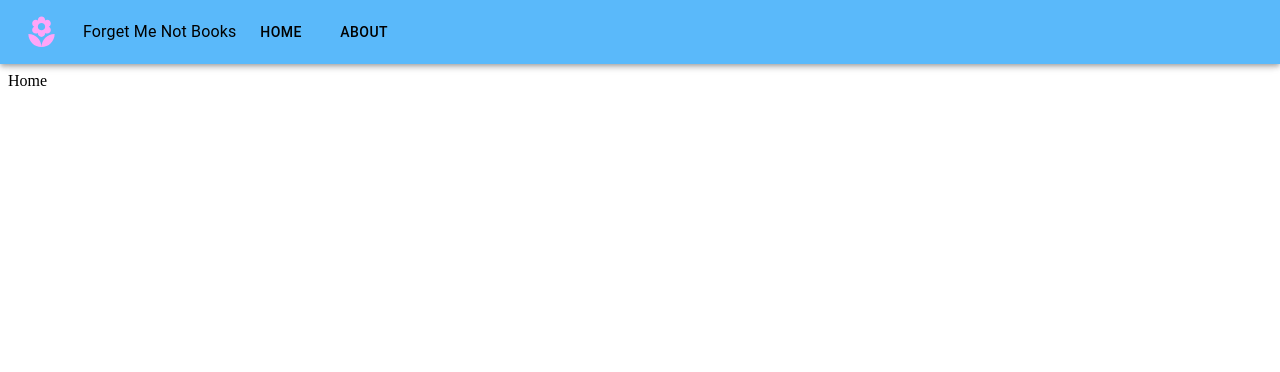
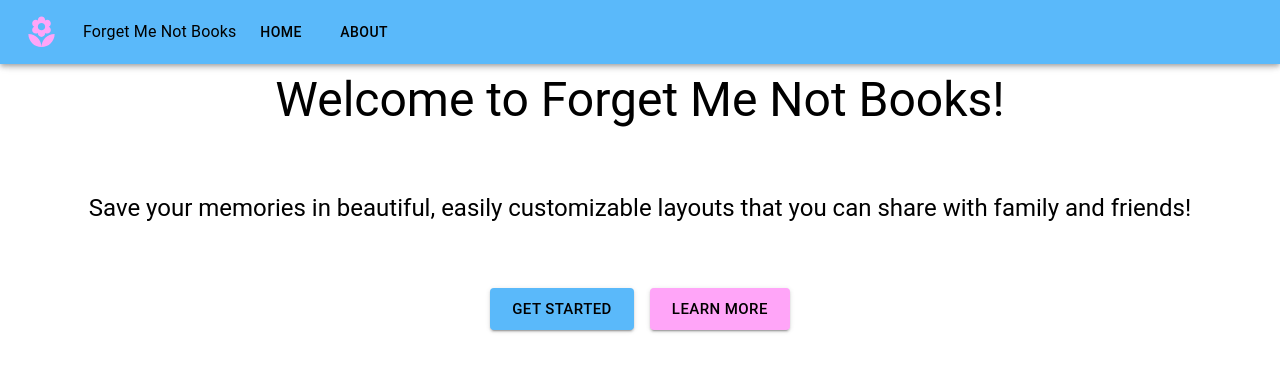
Before and after one commit to brent-watkins/forget-me-not-books, a React (Vite) app: page / in a window 1280 px wide. Shown: the top 372 px of the page. Built offline with nearby package versions, Linux system fonts and the light colour scheme.

Commit message:
feature: Create a basic public facing home page

```diff
--- a/src/pages/public/About.jsx
+++ b/src/pages/public/About.jsx
@@ -64,9 +64,13 @@ export default function About() {
       </Grid>
       <Grid item>
         <Typography align="justify" marginX={3}>
-          Forget Me Not Books was created by Brent Watkins. You can see more of
-          Brent&apos;s work at his GitHub profile&nbsp;
-          <Link href="https://github.com/brent-watkins" target="_blank" rel="noopener noreferrer">
+          Forget Me Not Books was created by Brent Watkins and Taryn Wolfe. You
+          can see more of Brent&apos;s work at his GitHub profile&nbsp;
+          <Link
+            href="https://github.com/brent-watkins"
+            target="_blank"
+            rel="noopener noreferrer"
+          >
             here
           </Link>
           .
--- a/src/pages/public/Home.jsx
+++ b/src/pages/public/Home.jsx
@@ -1,7 +1,44 @@
-import React from 'react'
+import React from "react";
+
+import { Button, Grid, Typography } from "@mui/material";
 
 export default function Home() {
   return (
-    <div>Home</div>
-  )
+    <Grid alignItems="center" container direction="column" spacing={8}>
+      <Grid item>
+        <Typography align="center" component="h1" variant="h3">
+          Welcome to Forget Me Not Books!
+        </Typography>
+      </Grid>
+      <Grid item>
+        <Typography align="center" component="p" variant="h5">
+          Save your memories in beautiful, easily customizable layouts that you
+          can share with family and friends!
+        </Typography>
+      </Grid>
+      <Grid
+        alignItems="center"
+        container
+        item
+        justifyContent="center"
+        spacing={2}
+      >
+        <Grid item>
+          <Button href="/" size="large" variant="contained">
+            Get Started
+          </Button>
+        </Grid>
+        <Grid item>
+          <Button
+            color="secondary"
+            href="/about"
+            size="large"
+            variant="contained"
+          >
+            Learn More
+          </Button>
+        </Grid>
+      </Grid>
+    </Grid>
+  );
 }
```
